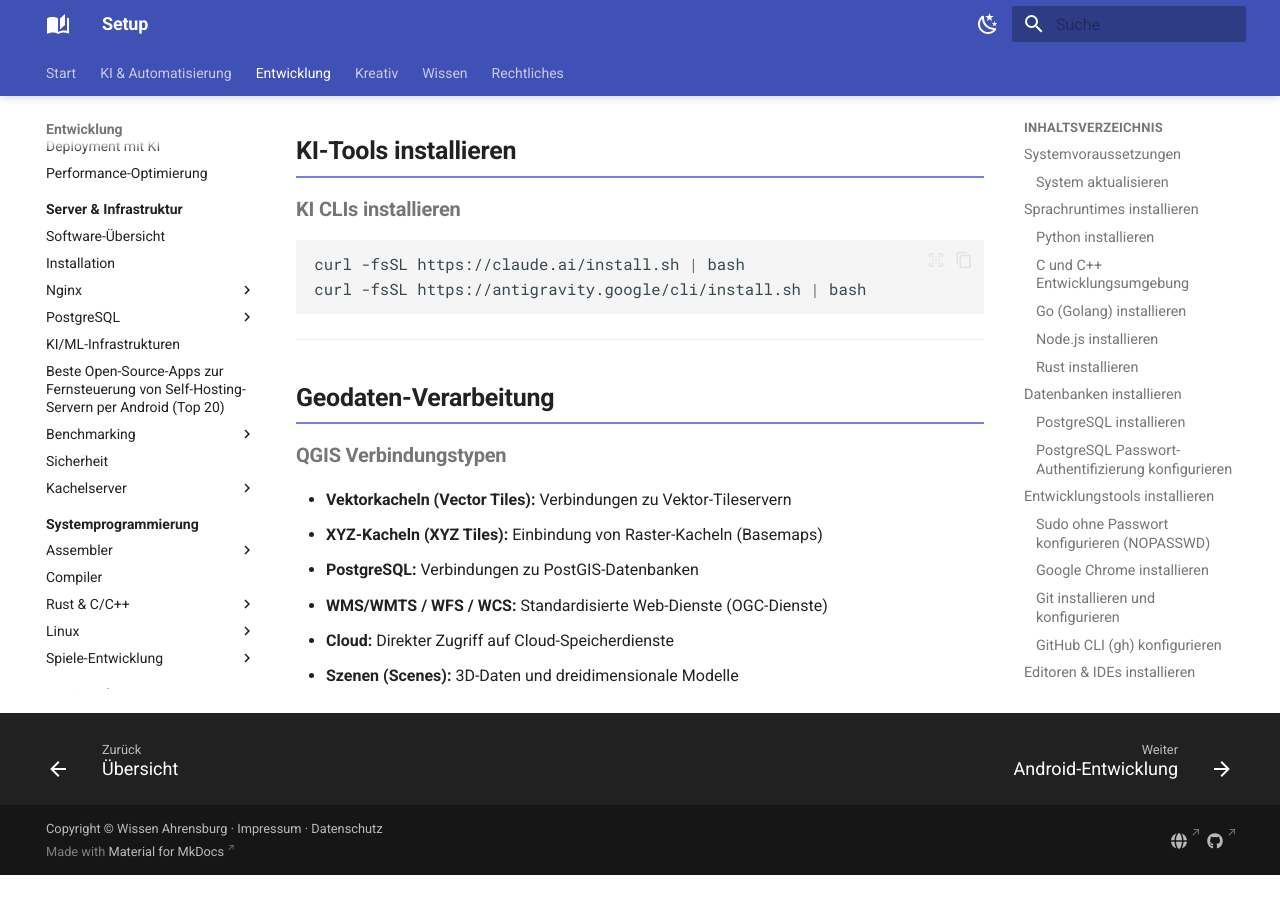
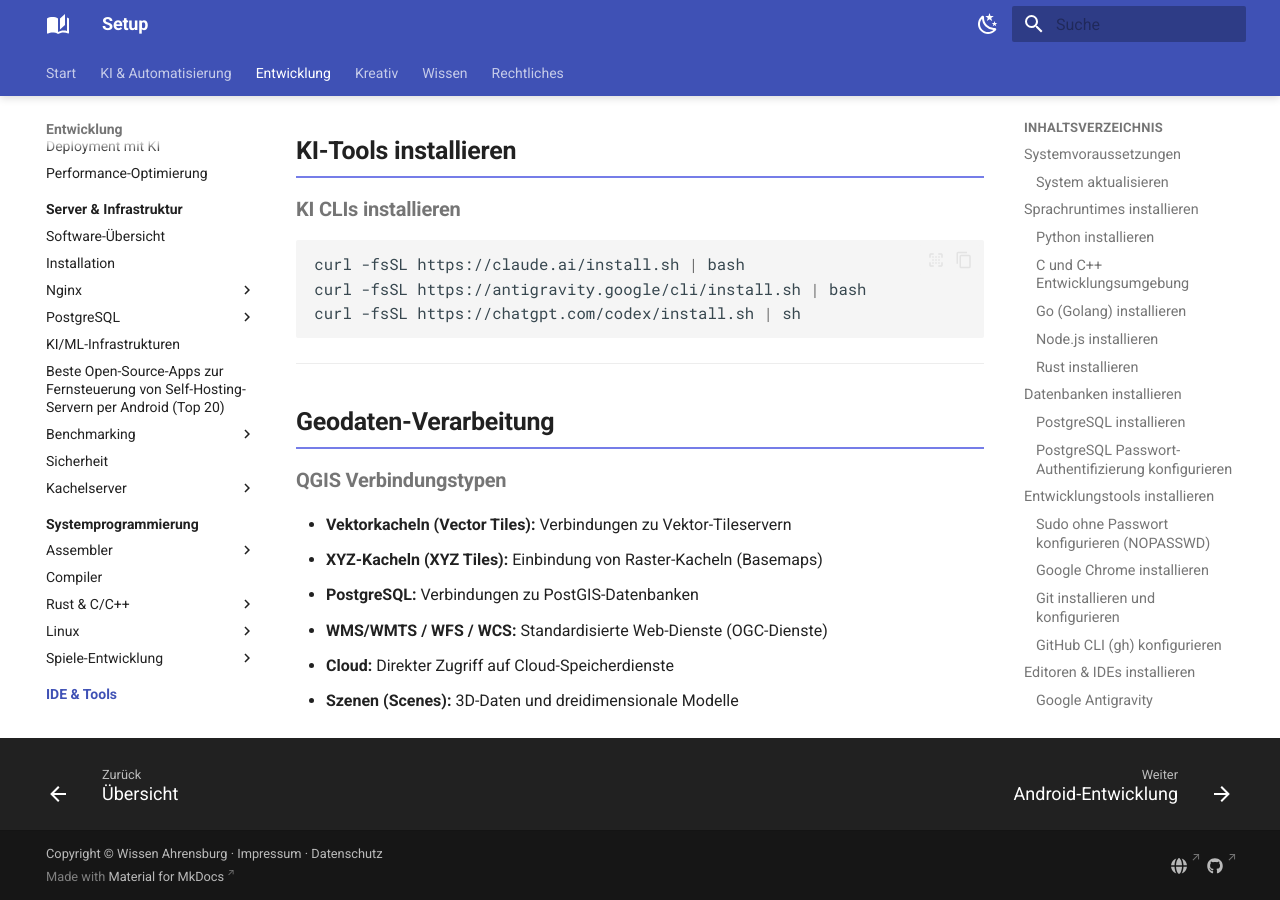
Before and after one commit to thorstenkloehn/dokument, an MkDocs documentation site: the page built from docs/entwicklung/ide/setup.md, in a window 1280 px wide and 900 px high, scrolled down 6306 px. Built offline with MkDocs 1.6.1 and Material for MkDocs 9.7.7, drawn with Linux system fonts in a browser that asks for light colours; before the commit the page ends 7181 px from its top, so only the background shows below that.

Commit message:
docs: add installation command for ChatGPT CLI to setup guide

````diff
--- a/docs/entwicklung/ide/setup.md
+++ b/docs/entwicklung/ide/setup.md
@@ -270,6 +270,7 @@
 ```bash
 curl -fsSL https://claude.ai/install.sh | bash
 curl -fsSL https://antigravity.google/cli/install.sh | bash
+curl -fsSL https://chatgpt.com/codex/install.sh | sh
 
 ```
 
````
